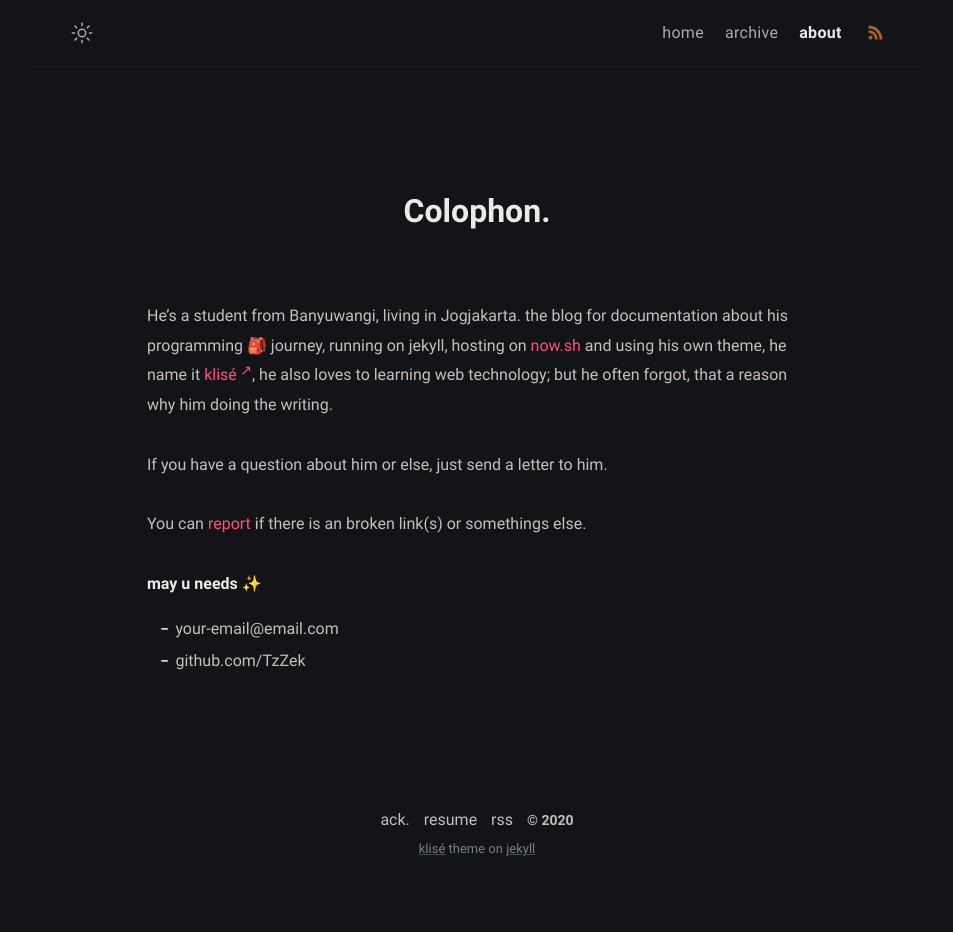
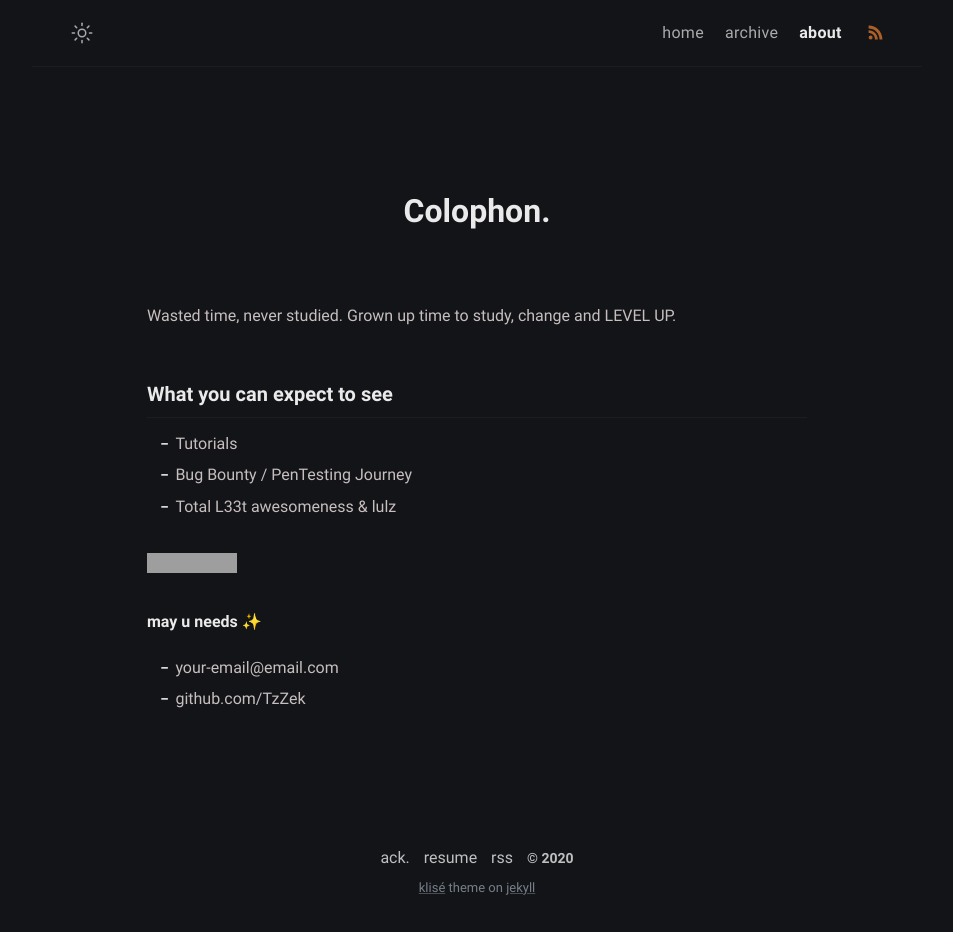
Before and after one commit to TzZek/zek-blog-v2, a Jekyll site: the page built from about.md, in a window 1280 px wide. Shown: the whole page, without its empty margins (163-1116 px from the left). Built offline with Jekyll 4.4.1, drawn with Linux system fonts in a browser that asks for light colours; before the commit the page ends 900 px from its top, so only the background shows below that; grey boxes are pictures that could not be loaded.

Commit message:
about.md: updated markdown_content

```diff
--- a/about.md
+++ b/about.md
@@ -2,15 +2,21 @@
 title: Colophon
 permalink: /about/
 layout: page
-excerpt: Hello peeps, I'm student of computer science from Banyuwangi, living in Jogjakarta. This blog for documentation about my programming journey, running on jekyll, hosting on netlify and using my own simple theme.
+excerpt: >-
+  Hello peeps, I'm student of computer science from Banyuwangi, living in
+  Jogjakarta. This blog for documentation about my programming journey, running
+  on jekyll, hosting on netlify and using my own simple theme.
 comments: false
 ---
+Wasted time, never studied. Grown up time to study, change and LEVEL UP.
 
-He's a student from Banyuwangi, living in Jogjakarta. the blog for documentation about his programming 🎒 journey, running on jekyll, hosting on [now.sh](http://now.sh) and using his own theme, he name it <a href="https://github.com/piharpi/jekyll-klise" target="_blank" rel="noopener">klisé</a>, he also loves to learning web technology; but he often forgot, that a reason why him doing the writing.
+### What you can expect to see
 
-If you have a question about him or else, just send a letter to him.
++ Tutorials
++ Bug Bounty / PenTesting Journey
++ Total L33t awesomeness & lulz
 
-You can [report](http://github.com/piharpi/jekyll-klise/issues/new) if there is an broken link(s) or somethings else.
+![TryHackMe](https://tryhackme-badges.s3.amazonaws.com/z3k.png)
 
 **may u needs ✨**
 
```
